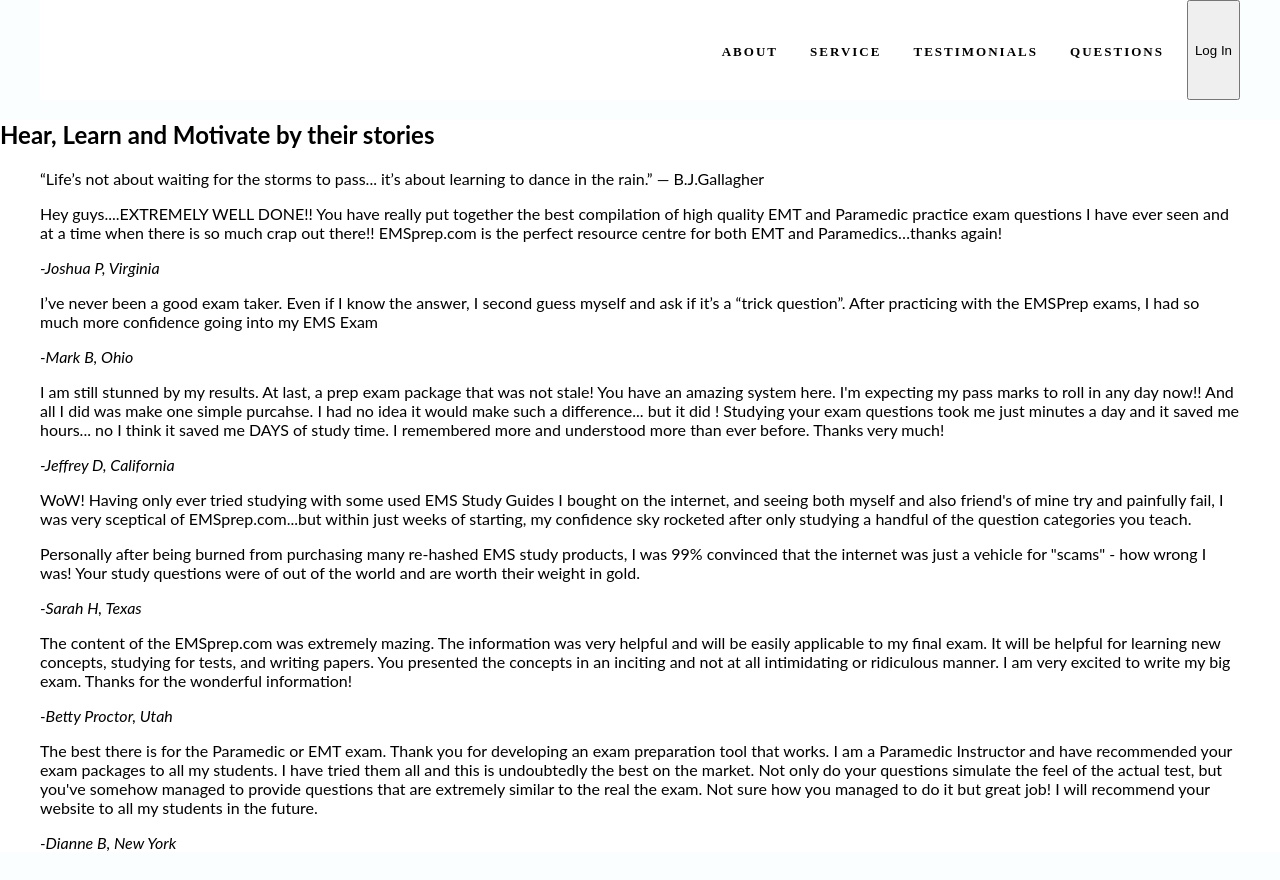
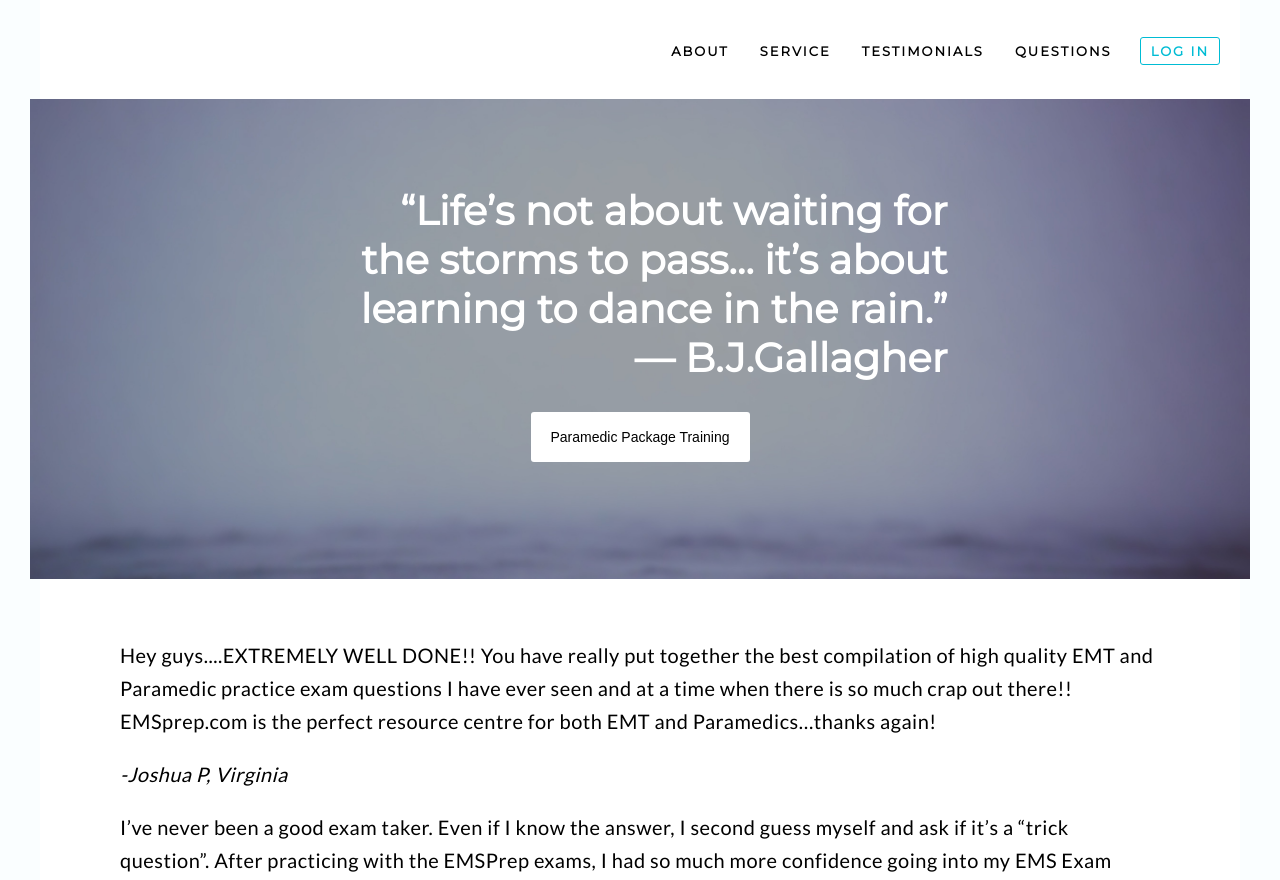
Before and after one commit to eufracia/EMSredesign, a plain HTML site: page testimonials.html in a window 1280 px wide. Shown: the top 880 px of the page. Drawn offline with Linux system fonts and the light colour scheme.

Commit message:
update testimonial page

```diff
--- a/styles/style.css
+++ b/styles/style.css
@@ -46,6 +46,10 @@
 
 section {
     background-color: #fff;
+    max-width:calc(100% - 160px);
+    width: 100%;
+    margin: 0 auto;
+    padding: 40px;
 }
 
 li {
@@ -71,6 +75,22 @@
     margin: 0 auto;
 }
 
+.head2 {
+    display: flex;
+    justify-content: center;
+    align-items: center;
+    flex-direction: column;
+    background-image: url("../images/photo-1420496854436-ae64eb61e937.jpg");
+    background-repeat: no-repeat;
+    background-size: cover;
+    font-family: 'Montserrat', sans-serif;
+    height: 480px;
+    padding: 0 50px;
+    width: 100%;
+    max-width:calc(100% - 160px);
+    margin: 0 auto;
+}
+
 .training {
     height: 50px;
     padding:0 20px;
@@ -83,7 +103,12 @@
     font-size: 14px;
 }
 
-.head h1 {
+.head2 .training {
+    border:none;
+}
+
+.head h1,
+.head2 h1{
     width: 100%;
     max-width: 615px;
     margin: 0px 0;
@@ -92,19 +117,17 @@
     text-align: right;
 }
 
-.head a {
+.head2 h1 {
+    color: #fff;
+}
+
+.head a,
+.head2 a {
     display: flex;
     justify-content: flex-end;
     position: relative;
     right: 40px;
     top: 20px;
-}
-
-.intro, .reason {
-    max-width:calc(100% - 160px);
-    width: 100%;
-    margin: 0 auto;
-    padding: 40px;
 }
 
 .reason {
@@ -129,3 +152,11 @@
     align-items: center;
     text-align: center;
 }
+
+.testimonials > div {
+    font-size: 20px;
+    line-height: 33px;
+    letter-spacing: .5px;
+    margin: 0;
+    padding: 0;
+}
--- a/testimonials.html
+++ b/testimonials.html
@@ -4,6 +4,7 @@
     <meta charset="utf-8">
     <title> Emergency Medical Service  Online Practice - Testimonial </title>
     <link rel="stylesheet" type="text/css"  href="styles/style.css">
+    <link href="https://fonts.googleapis.com/css?family=Montserrat|Lato" rel="stylesheet" >
     <script src="javascript/script.js"></script>
   </head>
   <body>
@@ -13,19 +14,17 @@
             <a href="service.html">Service</a>
             <a href="testimonials.html">Testimonials</a>
             <a href="questions.html">Questions</a>
+            <a href="#" class="login">Log In</a>
         </nav>
-        <button id="logIn" type="button">Log In</button>
     </header>
-    <section>
-        <div>
-            <h1> Hear, Learn and Motivate by their stories </h1>
-            <blockquote>
+    <section class="head2">
+        <h1>
             “Life’s not about waiting for the storms to pass... it’s
             about learning to dance in the rain.” — B.J.Gallagher
-            </blockquote>
-        </div>
-        <div>
-            <div>
+        </h1>
+        <button class="training">Paramedic Package Training</button>
+    </section>
+    <section class="testimonials">
         <div>
             <blockquote>
                 <p> Hey guys....EXTREMELY WELL DONE!! You
@@ -41,8 +40,6 @@
                 </cite>
             </blockquote>
         </div>
-            </div>
-            <div>
         <div>
             <blockquote>
                 <p> I’ve never been a good exam taker. Even if I
@@ -56,8 +53,6 @@
                 </cite>
             </blockquote>
         </div>
-            </div>
-            <div>
         <div>
             <blockquote>
                 <p> I am still stunned by my results. At last, a
@@ -76,8 +71,6 @@
                 </cite>
             </blockquote>
         </div>
-            </div>
-            <div>
         <div>
             <blockquote>
                 <p> WoW! Having only ever tried studying with
@@ -100,8 +93,6 @@
                 </cite>
             </blockquote>
         </div>
-            </div>
-            <div>
         <div>
             <blockquote>
                 <p> The content of the EMSprep.com was extremely
@@ -118,8 +109,6 @@
                 </cite>
             </blockquote>
         </div>
-            </div>
-            <div>
         <div>
             <blockquote>
                 <p> The best there is for the Paramedic or EMT
@@ -141,8 +130,6 @@
                 </cite>
             </blockquote>
         </div>
-            </div>
-        </div>
     </section>
     <footer class="copyright">
         <p>&copy; Copyright 2016 EMSPrep.com <p>
```
Also changed, not shown: questions.html (+3 -4 lines), service.html (+2 -1 lines), images/photo-1420496854436-ae64eb61e937.jpg (added). Lines whose indentation alone changed are shown as unchanged.
